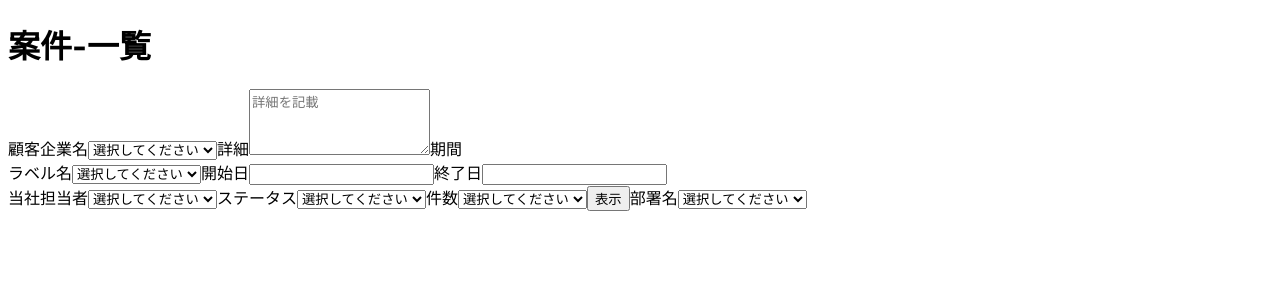
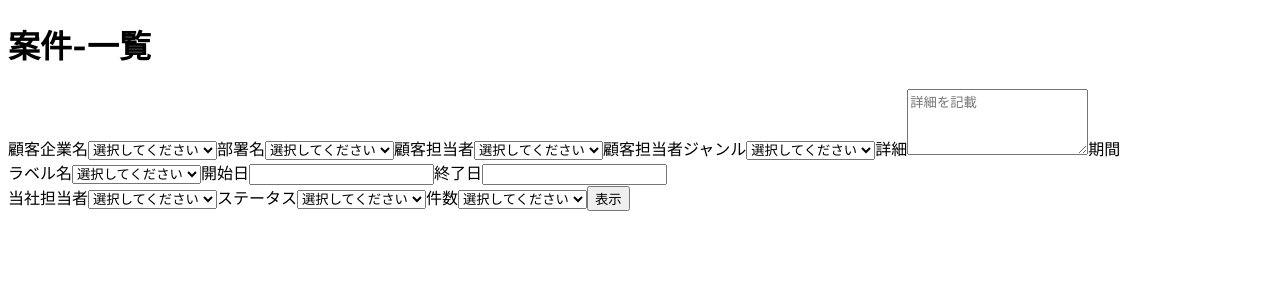
Before and after one commit to MimuraaEngitribe/CustomerWorkManager, a Next.js app: page /require_list in a window 1280 px wide. Shown: the top 300 px of the page. Built offline with nearby package versions, Linux system fonts and the light colour scheme.

Commit message:
不具合指摘修正

```diff
--- a/src/app/require_list/page.tsx
+++ b/src/app/require_list/page.tsx
@@ -6,9 +6,12 @@ import 'tailwindcss/tailwind.css'
 export default function Home() {
   const [selectCompany, setselectCompany] = useState('');
   const [selectTerm, setselectTerm] = useState('');
-  const [selectWorker, setselectWorker] = useState('');
-  const [selectWorkerStatus, setselectWorkerStatus] = useState('');
+  const [selectExternalWorker, setselectExternalWorker] = useState('');
+  const [selectExternalWorkerGenre, setselectExternalWorkerGenre] = useState('');
+  const [selectInternalWorker, setselectInternalWorker] = useState('');
+  const [selectInternalWorkerStatus, setselectInternalWorkerStatus] = useState('');
   const [selectDepartment, setselectDepartment] = useState('');
+  const [selectListNum, setselectListNum] = useState('');
 
   const handleChange_SelectCompany = (e: React.ChangeEvent<HTMLSelectElement>) => {
     setselectCompany(e.target.value);
@@ -17,16 +20,28 @@ export default function Home() {
     setselectTerm(e.target.value);
   };
 
-  const handleChange_SelectWorker = (e: React.ChangeEvent<HTMLSelectElement>) => {
-    setselectWorker(e.target.value);
+  const handleChange_SelectExternalWorker = (e: React.ChangeEvent<HTMLSelectElement>) => {
+    setselectExternalWorker(e.target.value);
   };
 
-  const handleChange_SelectWorkerStatus = (e: React.ChangeEvent<HTMLSelectElement>) => {
-    setselectWorkerStatus(e.target.value);
+  const handleChange_SelectExternalWorkerGenre = (e: React.ChangeEvent<HTMLSelectElement>) => {
+    setselectExternalWorkerGenre(e.target.value);
+  };
+
+  const handleChange_SelectInternalWorker = (e: React.ChangeEvent<HTMLSelectElement>) => {
+    setselectInternalWorker(e.target.value);
+  };
+
+  const handleChange_SelectInternalWorkerStatus = (e: React.ChangeEvent<HTMLSelectElement>) => {
+    setselectInternalWorkerStatus(e.target.value);
   };
 
   const handleChange_SelectDepartment = (e: React.ChangeEvent<HTMLSelectElement>) => {
     setselectDepartment(e.target.value);
+  };
+
+  const handleChange_SelectListNum = (e: React.ChangeEvent<HTMLSelectElement>) => {
+    setselectListNum(e.target.value);
   };
 
   return (
@@ -47,6 +62,27 @@ export default function Home() {
               <option value="option2">企業2</option>
               <option value="option3">企業3</option>
           </select>
+          <label>部署名</label>
+          <select className="border border-slate-300 focus:ring focus:ring-blue-300" value={selectDepartment} onChange={handleChange_SelectDepartment}>
+                <option value="">選択してください</option>
+                <option value="depart1">部署A</option>
+                <option value="depart2">部署B</option>
+                <option value="depart3">部署C</option>
+          </select>
+          <label>顧客担当者</label>
+          <select className="border border-slate-300 focus:ring focus:ring-blue-300" value={selectExternalWorker} onChange={handleChange_SelectExternalWorker}>
+                <option value="">選択してください</option>
+                <option value="worker1">担当者A</option>
+                <option value="worker2">担当者B</option>
+                <option value="worker3">担当者C</option>
+          </select>
+          <label>顧客担当者ジャンル</label>
+          <select className="border border-slate-300 focus:ring focus:ring-blue-300" value={selectExternalWorkerGenre} onChange={handleChange_SelectExternalWorkerGenre}>
+                <option value="">選択してください</option>
+                <option value="worker1">ジャンルA</option>
+                <option value="worker2">ジャンルB</option>
+                <option value="worker3">ジャンルC</option>
+          </select>
           <label for="message">詳細</label>
           <textarea id="message" rows="4" className="block px-5 w-full text-sm text-gray-900 bg-gray-50 rounded-lg border border-gray-300 focus:ring-blue-500 focus:border-blue-500 dark:bg-gray-700 dark:border-gray-600 dark:placeholder-gray-400 dark:text-white focus:ring focus:ring-blue-300" placeholder="詳細を記載"></textarea>
           <label>期間</label>
@@ -65,7 +101,7 @@ export default function Home() {
             <input className="border-2 border-gray-300 focus:ring focus:ring-blue-300"></input>
           </div>
           <label>当社担当者</label>
-          <select className="border border-slate-300 focus:ring focus:ring-blue-300" value={selectWorker} onChange={handleChange_SelectWorker}>
+          <select className="border border-slate-300 focus:ring focus:ring-blue-300" value={selectInternalWorker} onChange={handleChange_SelectInternalWorker}>
                 <option value="">選択してください</option>
                 <option value="term1">新井</option>
                 <option value="term2">乾</option>
@@ -73,26 +109,19 @@ export default function Home() {
                 <option value="term4">榎</option>
             </select>
           <label>ステータス</label>
-          <select className="border border-slate-300 focus:ring focus:ring-blue-300" value={selectWorkerStatus} onChange={handleChange_SelectWorkerStatus}>
+          <select className="border border-slate-300 focus:ring focus:ring-blue-300" value={selectInternalWorkerStatus} onChange={handleChange_SelectInternalWorkerStatus}>
                 <option value="">選択してください</option>
                 <option value="wokerStatus1">未配属</option>
                 <option value="wokerStatus2">配属</option>
           </select>
           <label>件数</label>
-          <select className="border border-slate-300 focus:ring focus:ring-blue-300" value={selectWorkerStatus} onChange={handleChange_SelectWorkerStatus}>
+          <select className="border border-slate-300 focus:ring focus:ring-blue-300" value={selectListNum} onChange={handleChange_SelectListNum}>
                 <option value="">選択してください</option>
                 <option value="showListNum1">20件ずつ</option>
                 <option value="showListNum2">50件ずつ</option>
                 <option value="showListNum3">100件ずつ</option>
           </select>
           <button className="bg-sky-500 hover:bg-sky-700 text-white font-bold col-span-2 justify-center mx-10">表示</button>
-          <label>部署名</label>
-          <select className="border border-slate-300 focus:ring focus:ring-blue-300" value={selectDepartment} onChange={handleChange_SelectDepartment}>
-                <option value="">選択してください</option>
-                <option value="depart1">部署A</option>
-                <option value="depart2">部署B</option>
-                <option value="depart3">部署C</option>
-          </select>
         </div>
       </div>
     </main>
```
